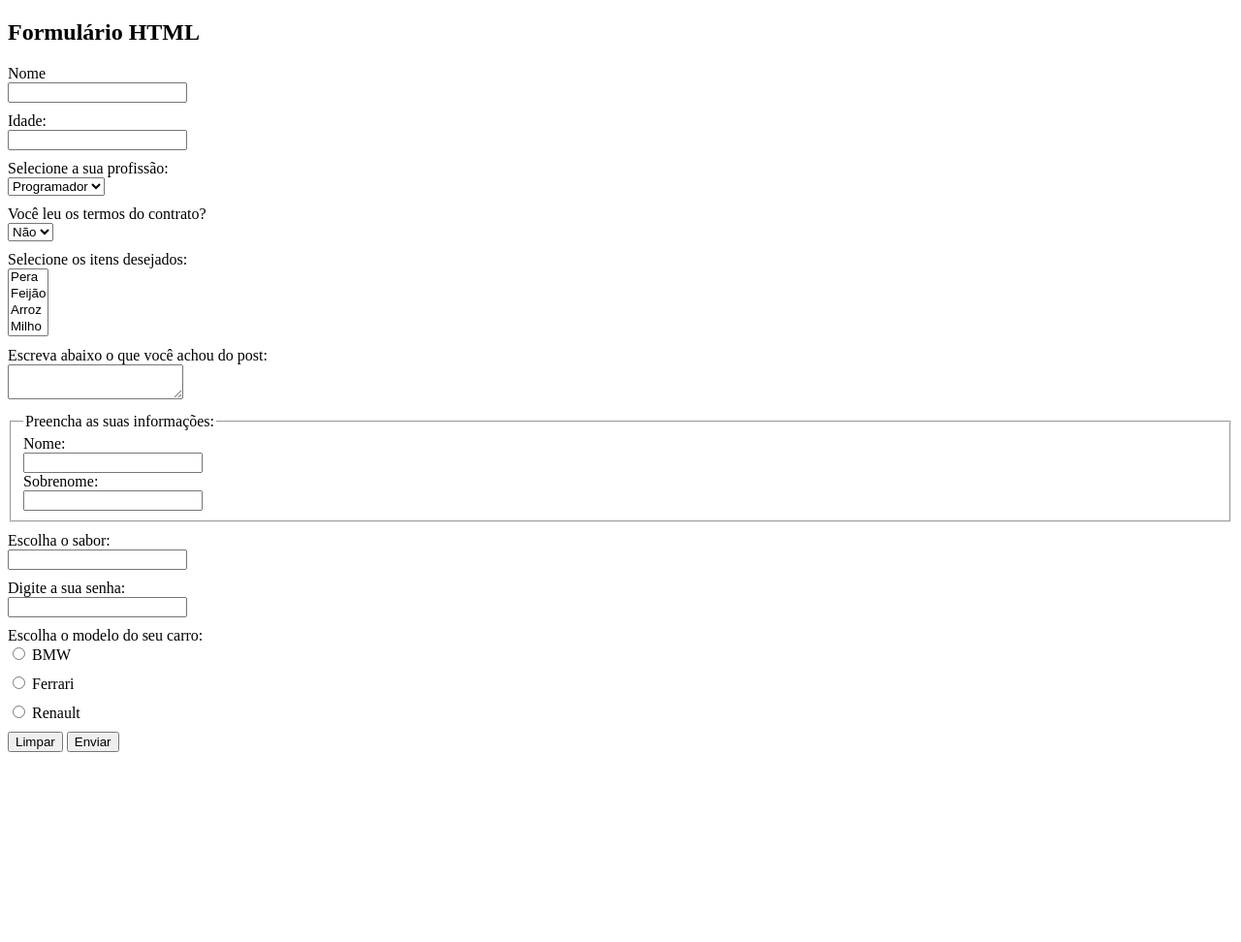
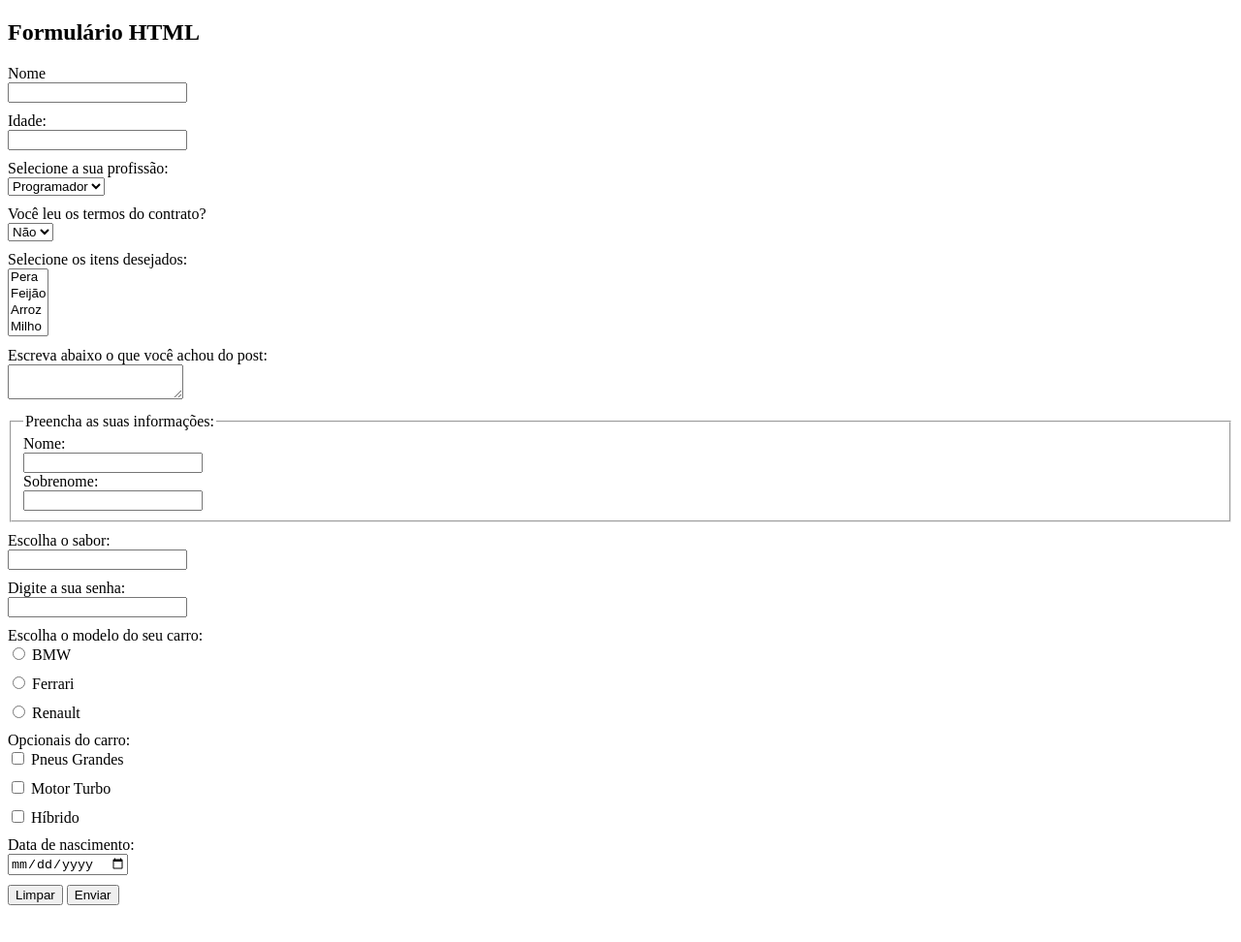
Before and after one commit to spgomes/Curso-HTML, a plain HTML site: page 5_Forms/index.html in a window 1280 px wide. Shown: the top 972 px of the page at 97% size. Drawn offline with Linux system fonts and the light colour scheme.

Commit message:
feat: iniciando formulário

```diff
--- a/5_Forms/index.html
+++ b/5_Forms/index.html
@@ -1,11 +1,13 @@
 <!DOCTYPE html>
 <html lang="en">
+
 <head>
   <meta charset="UTF-8">
   <meta name="viewport" content="width=device-width, initial-scale=1.0">
   <title>Formulários</title>
   <link rel="stylesheet" href="css/style.css" class="rel">
 </head>
+
 <body>
   <h2>Formulário HTML</h2>
   <form action="register.php" method="GET">
@@ -95,10 +97,31 @@
         <label for="renault">Renault</label>
       </div>
     </div>
+    <!-- 15 - checkbox -->
+    <div>
+      <label for="optionals">Opcionais do carro:</label>
+      <div class="radio">
+        <input type="checkbox" name="optionals[]" value="big_tires">
+        <label for="big_tires">Pneus Grandes</label>
+      </div>
+      <div class="radio">
+        <input type="checkbox" name="optionals[]" value="turbo_engine">
+        <label for="turbo_engine">Motor Turbo</label>
+      </div>
+      <div class="radio">
+        <input type="checkbox" name="optionals[]" value="hybrid">
+        <label for="hybrid">Híbrido</label>
+      </div>
+    </div>
+    <div>
+      <label for="birthday">Data de nascimento:</label>
+      <input type="date" name="birthday">
+    </div>
     <!-- 13 - resetar form -->
     <input type="reset" value="Limpar">
     <!-- 5 - envio de form -->
     <input type="submit" value="Enviar" />
   </form>
 </body>
+
 </html>
```
Lines whose indentation alone changed are shown as unchanged.
